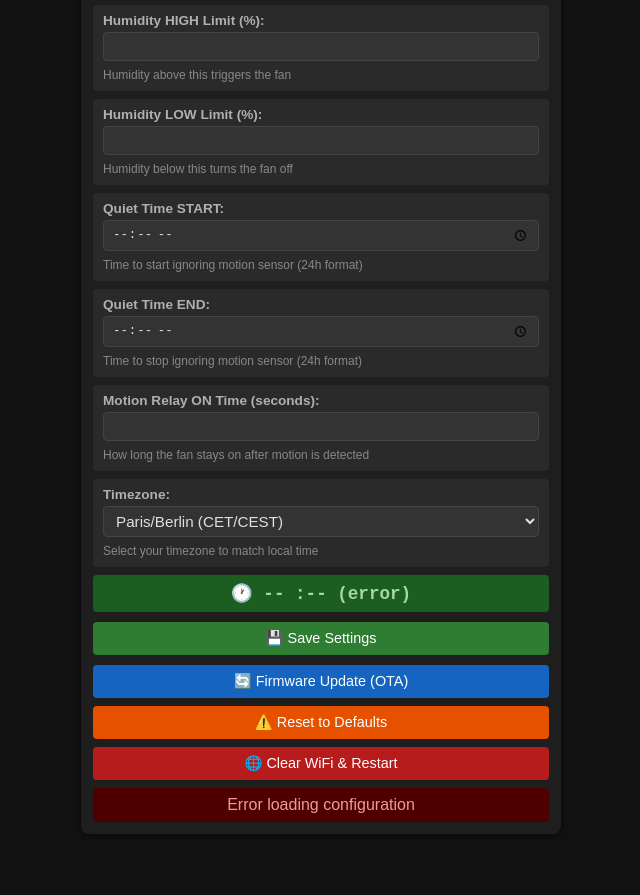
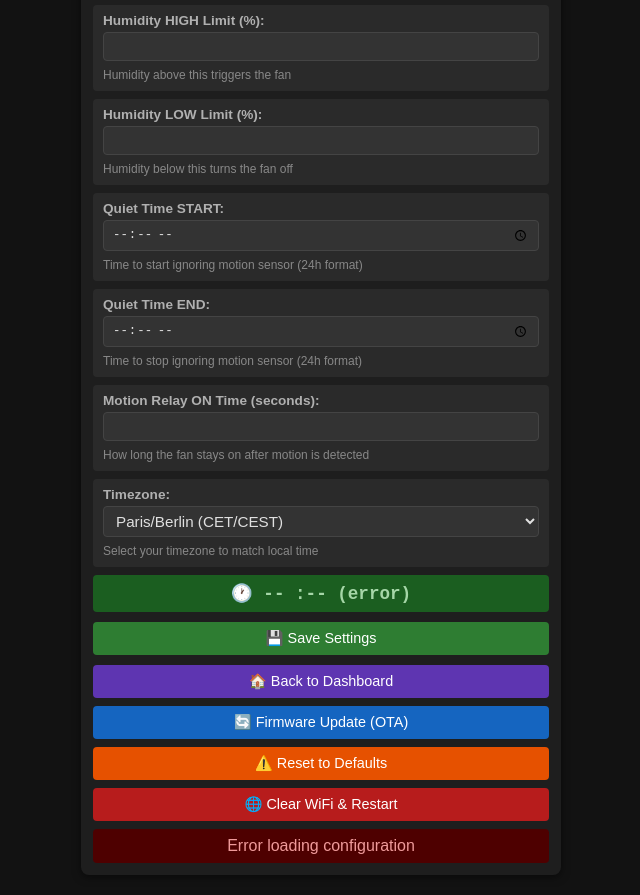
Before and after one commit to brunolalb/bathroom_fan, a plain HTML site: page data/config.html in a window 1280 px wide. Shown: the part 161-1056 px from the top of the page, without its empty margins (319-959 px from the left). Before the commit the page ends 1015 px from the top, so only its background shows below. Drawn offline with Linux system fonts and the light colour scheme; no server answers.

Commit message:
moved config webpage to config.html

```diff
--- a/data/index.html
+++ b/data/config.html
@@ -105,6 +105,13 @@
         }
         .btn-reset-wifi:hover {
             background-color: #c62828;
+        }
+        .btn-home {
+            background-color: #5e35b1;
+            color: white;
+        }
+        .btn-home:hover {
+            background-color: #673ab7;
         }
         .status {
             margin-top: 8px;
@@ -231,6 +238,7 @@
         </form>
 
         <div class="button-group" style="flex-direction: column;">
+            <button class="btn-home" onclick="window.location.href='/'">🏠 Back to Dashboard</button>
             <button class="btn-ota" onclick="window.location.href='/update'">🔄 Firmware Update (OTA)</button>
             <button class="btn-reset-config" onclick="resetConfig()">⚠️ Reset to Defaults</button>
             <button class="btn-reset-wifi" onclick="resetWiFi()">🌐 Clear WiFi &amp; Restart</button>
```
